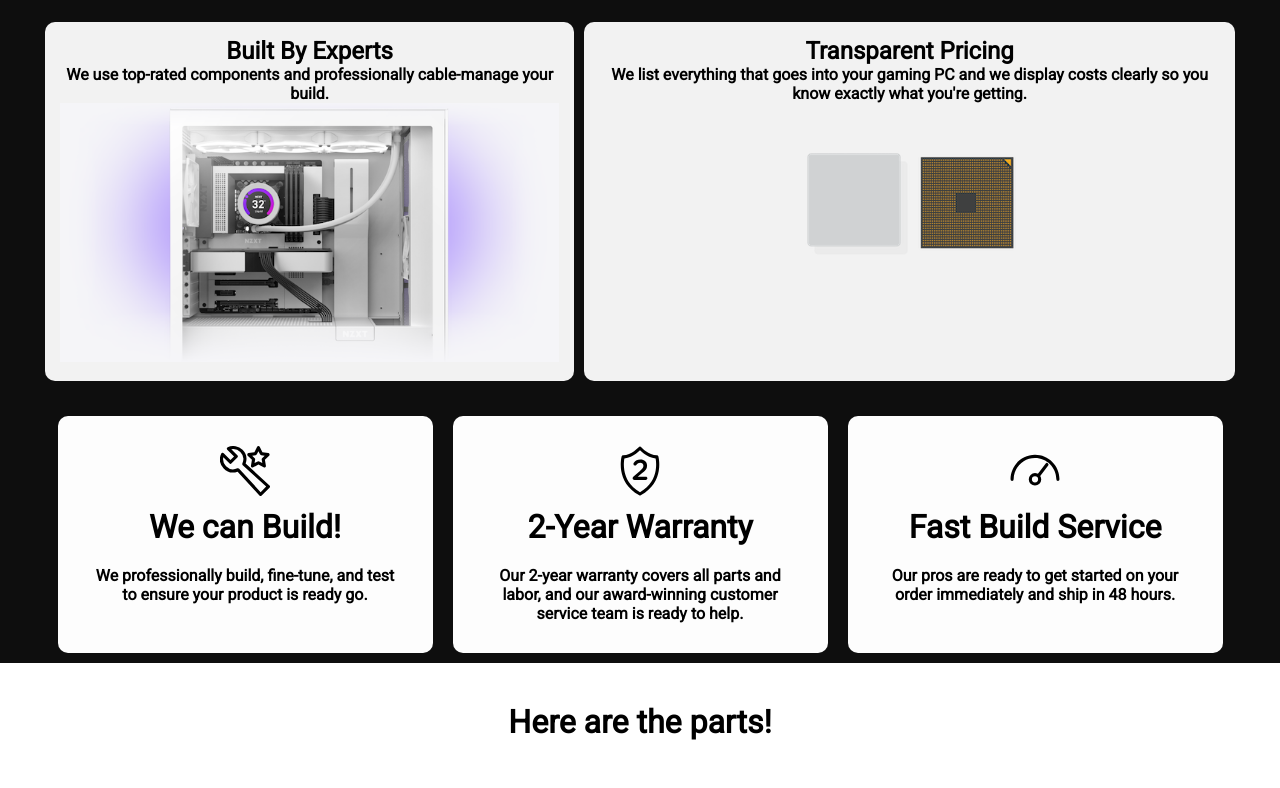
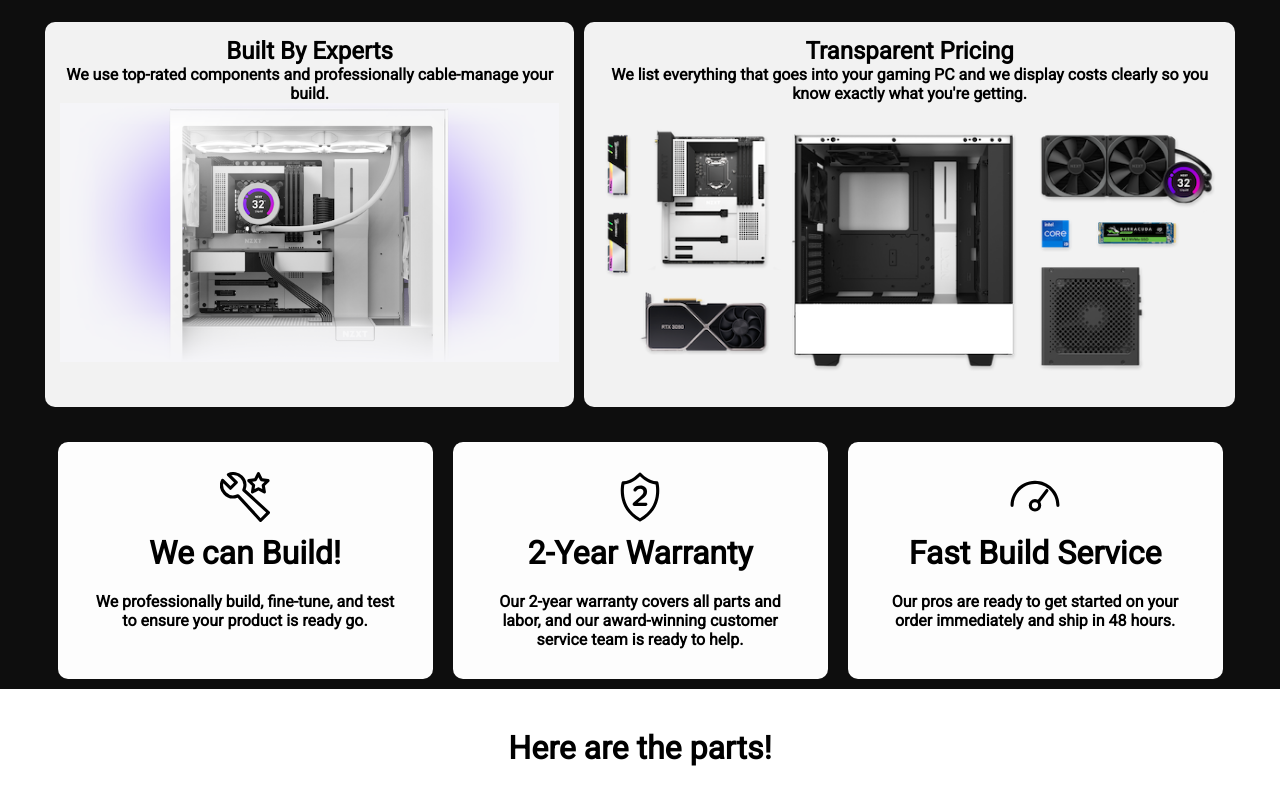
Before and after one commit to SkinnyVin1/Group-4-Repo, a plain HTML site: page pc_building/pc_building.html in a window 1280 px wide. Shown: the part 1335-2123 px from the top of the page. Drawn offline with Linux system fonts and the light colour scheme.

Commit message:
modified image for .second-section

```diff
--- a/pc_building/pc_building.html
+++ b/pc_building/pc_building.html
@@ -63,7 +63,7 @@
                     </h4>
                 </div>
                 <div class="card-img">
-                    <img src="pc_builds_img/parts_cpu.jpg" style="width: 100%; height: auto;" alt="">
+                    <img src="pc_builds_img/white_parts.jpg" style="width: 100%; height: auto;" alt="">
                 </div>
             </div>
         </div>
```
